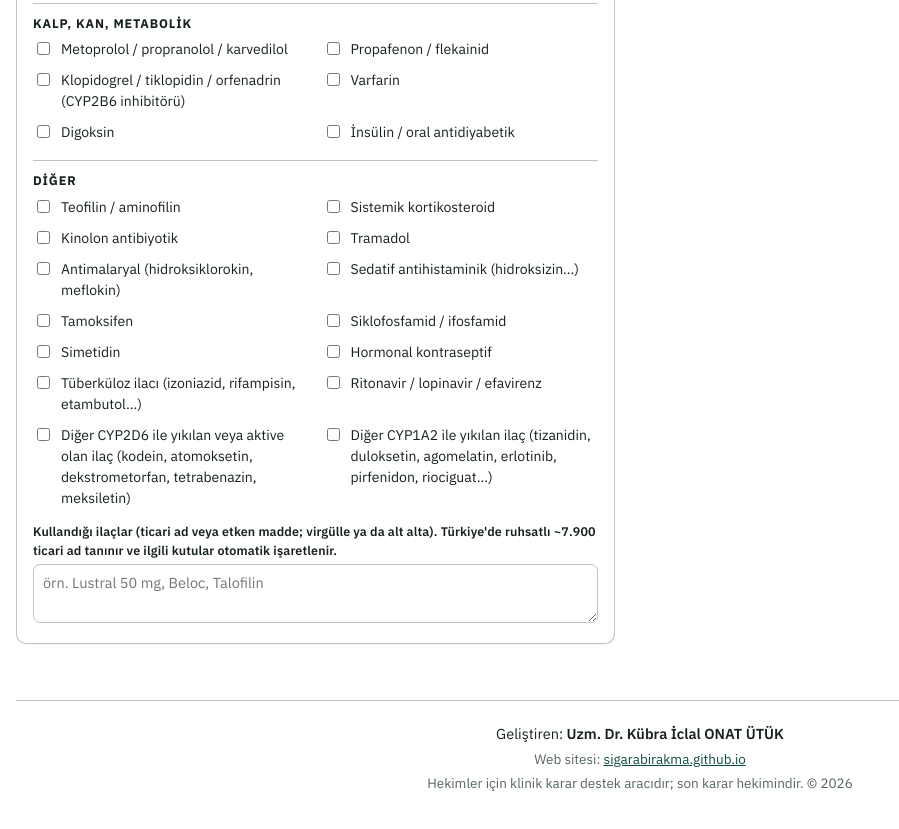
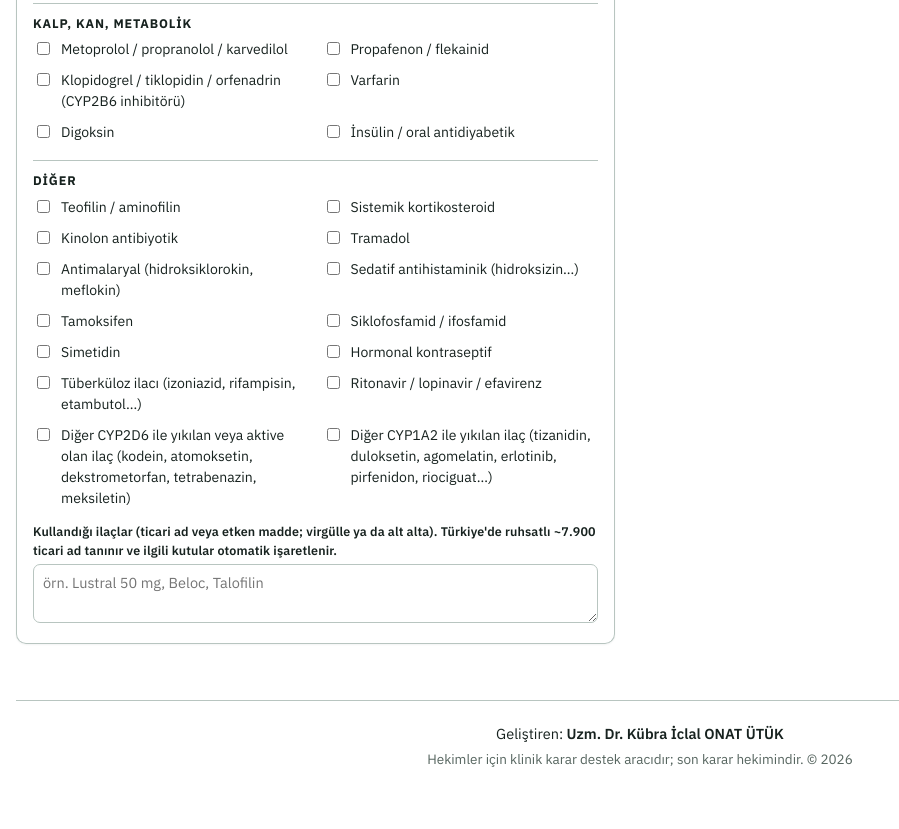
Before and after one commit to sigarabirakma/sigarabirakma.github.io, a plain HTML site: page index.html in a window 1280 px wide. Shown: the part 3075-3904 px from the top of the page, without its empty margins (0-899 px from the left). Drawn offline with Linux system fonts and the light colour scheme.

Commit message:
Alt bilgideki web sitesi satırı kaldırıldı
Co-Authored-By: Claude Opus 5.5 <noreply@anthropic.com>

```diff
--- a/index.html
+++ b/index.html
@@ -635,9 +635,7 @@ th{color:var(--fg);font-weight:700;border-bottom:2px solid var(--line)}
 </section>
 
 <footer class="site-foot">
-  <p class="devs">Geliştiren: <b>Uzm. Dr. Kübra İclal ONAT ÜTÜK</b></p>
-  <p>Web sitesi: <a href="https://sigarabirakma.github.io/" target="_blank" rel="noopener">sigarabirakma.github.io</a></p>
-  <p>Hekimler için klinik karar destek aracıdır; son karar hekimindir. © 2026</p>
+  <p class="devs">Geliştiren: <b>Uzm. Dr. Kübra İclal ONAT ÜTÜK</b></p>  <p>Hekimler için klinik karar destek aracıdır; son karar hekimindir. © 2026</p>
 </footer>
 
 <div class="toast" id="toast" hidden></div>
```
